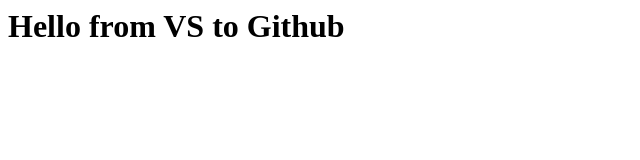
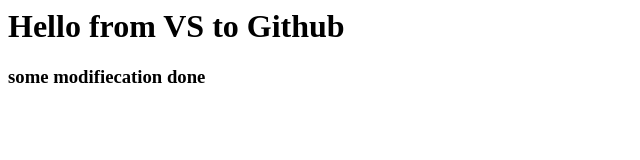
Before and after one commit to Mohd-Amer-2957/Intern_Learnings_Mohd_Amer, a plain HTML site: page index.html in a window 1280 px wide. Shown: the whole page, without its empty margins (0-640 px from the left). Drawn offline with Linux system fonts and the light colour scheme.

Commit message:
some modifies

```diff
--- a/index.html
+++ b/index.html
@@ -1,4 +1,5 @@
 <head></head>
 <body>
     <h1> Hello from VS to Github</h1>
+    <h3>some modifiecation done</h3>
 </body>
```
